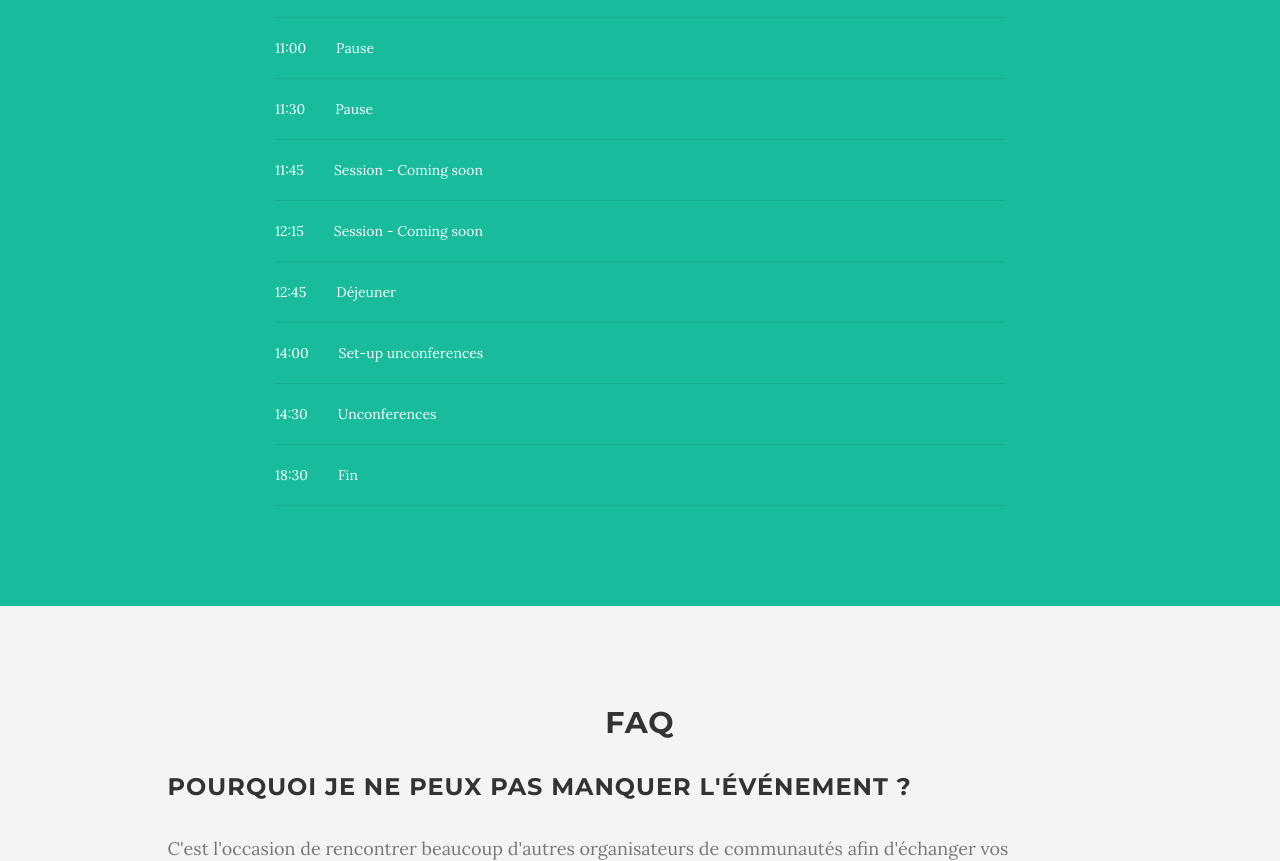
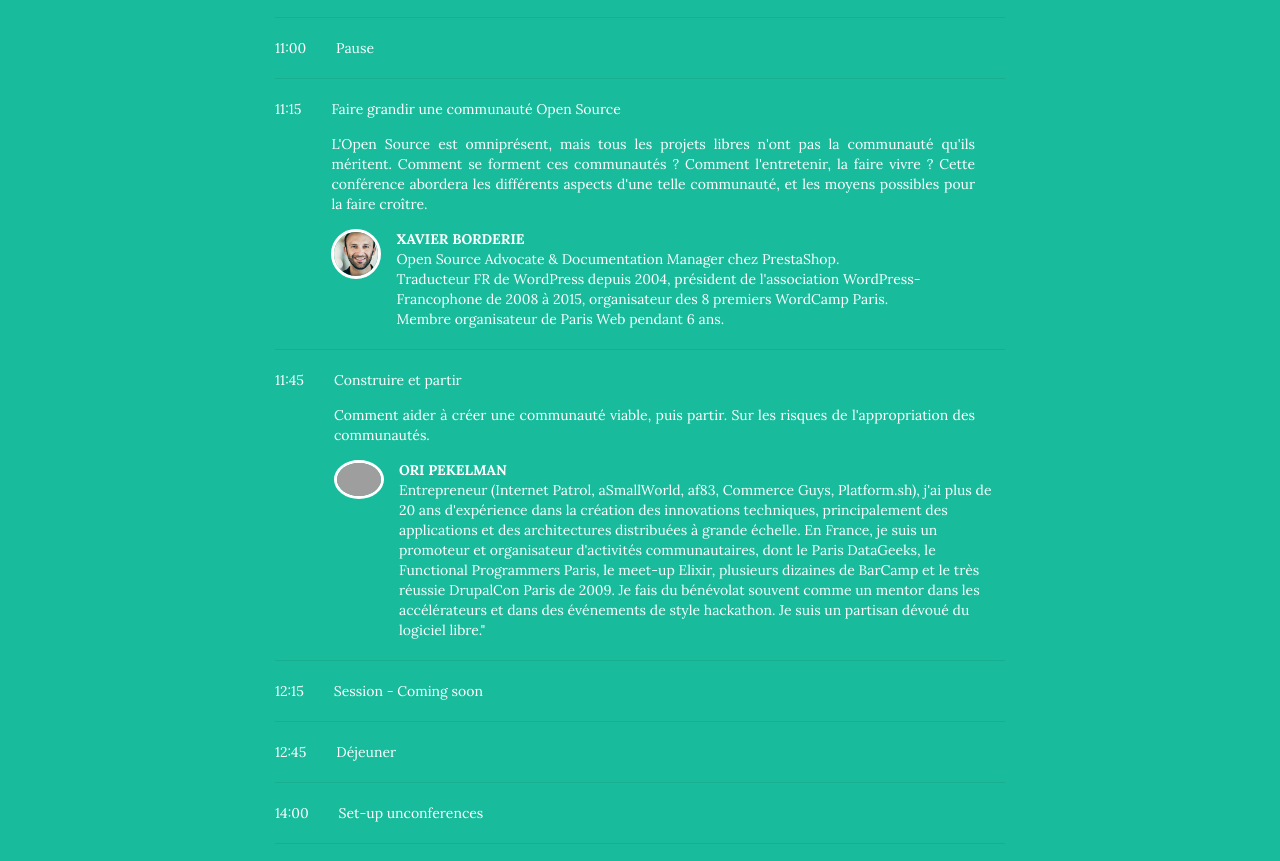
Before and after one commit to tagazok/CLSxFrance, a website: page index.html in a window 1280 px wide. Shown: the part 2225-3086 px from the top of the page. Drawn offline with nearby package versions, Linux system fonts and the light colour scheme; some packages are replaced by stand-ins of ours; grey boxes are pictures that could not be loaded.

Commit message:
feat(speakers): Add 2 speakers

```diff
--- a/index.html
+++ b/index.html
@@ -186,8 +186,40 @@ Sylvain détaillera les enjeux de la recherche d'orateurs ainsi que les recettes
                     </div>
                 </div> <!-- session -->
 
-                <!--<div class="session">
+                <div class="session">
                     <div class="time">11:00</div>
+                    <div class="infos">
+                        <div class="session-title">Pause</div>
+                    </div>
+                </div>
+                 <!-- session -->
+
+                <div class="session">
+                    <div class="time">11:15</div>
+                    <div class="infos">
+                        <div class="session-title">Faire grandir une communauté Open Source</div>
+
+                        <div class="session-description">
+                            L'Open Source est omniprésent, mais tous les projets libres n'ont pas la communauté qu'ils méritent. Comment se forment ces communautés ? Comment l'entretenir, la faire vivre ? Cette conférence abordera les différents aspects d'une telle communauté, et les moyens possibles pour la faire croître.
+                        </div>
+                        <div class="speaker-details">
+                            <div class="avatar">
+                                <img class="round-avatar" src="img/xborderie.jpg">
+                            </div>
+                            <div class="speaker-infos">
+                                <div class="speaker-name">Xavier Borderie</div>
+                                <div>
+                                    Open Source Advocate & Documentation Manager chez PrestaShop.<br />
+Traducteur FR de WordPress depuis 2004, président de l'association WordPress-Francophone de 2008 à 2015, organisateur des 8 premiers WordCamp Paris.<br />
+Membre organisateur de Paris Web pendant 6 ans.
+                                </div>
+                            </div>
+                        </div>
+                    </div>
+                </div>
+
+                <div class="session">
+                    <div class="time">11:45</div>
                     <div class="infos">
                         <div class="session-title">Construire et partir</div>
 
@@ -206,52 +238,7 @@ Sylvain détaillera les enjeux de la recherche d'orateurs ainsi que les recettes
                             </div>
                         </div>
                     </div>
-                </div>-->
-                <div class="session">
-                    <div class="time">11:00</div>
-                    <div class="infos">
-                        <div class="session-title">Pause</div>
-                    </div>
-                </div>
-                 <!-- session -->
-
-                <div class="session">
-                    <div class="time">11:30</div>
-                    <div class="infos">
-                        <div class="session-title">Pause</div>
-                    </div>
-                </div> <!-- session -->
-
-                <!--<div class="session">
-                    <div class="time">11:45</div>
-                    <div class="infos">
-                        <div class="session-title">Faire grandir une communauté Open Source</div>
-
-                        <div class="session-description">
-                            L'Open Source est omniprésent, mais tous les projets libres n'ont pas la communauté qu'ils méritent. Comment se forment ces communautés ? Comment l'entretenir, la faire vivre ? Cette conférence abordera les différents aspects d'une telle communauté, et les moyens possibles pour la faire croître.
-                        </div>
-                        <div class="speaker-details">
-                            <div class="avatar">
-                                <img class="round-avatar" src="img/xborderie.jpg">
-                            </div>
-                            <div class="speaker-infos">
-                                <div class="speaker-name">Xavier Borderie</div>
-                                <div>
-                                    "Open Source Advocate & Documentation Manager chez PrestaShop.<br />
-Traducteur FR de WordPress depuis 2004, président de l'association WordPress-Francophone de 2008 à 2015, organisateur des 8 premiers WordCamp Paris.<br />
-Membre organisateur de Paris Web pendant 6 ans."
-                                </div>
-                            </div>
-                        </div>
-                    </div>
-                </div>-->
-                <div class="session">
-                    <div class="time">11:45</div>
-                    <div class="infos">
-                        <div class="session-title">Session - Coming soon</div>
-                    </div>
-                </div>
-                 <!-- session -->
+                </div><!-- session -->
 
                 <div class="session">
                     <div class="time">12:15</div>
```
